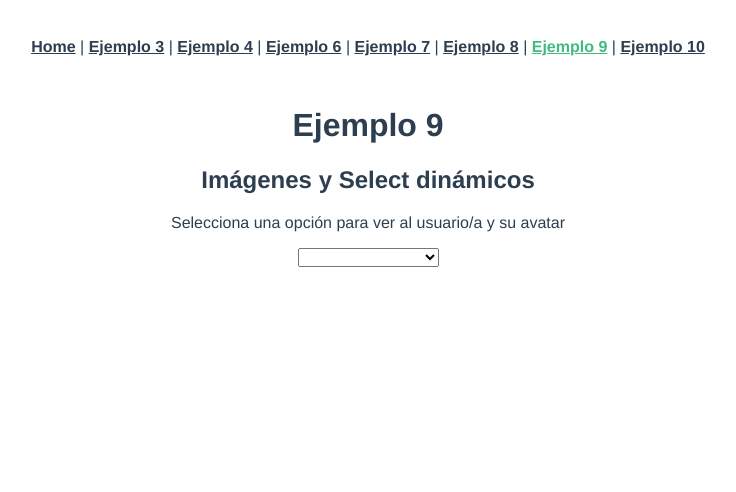
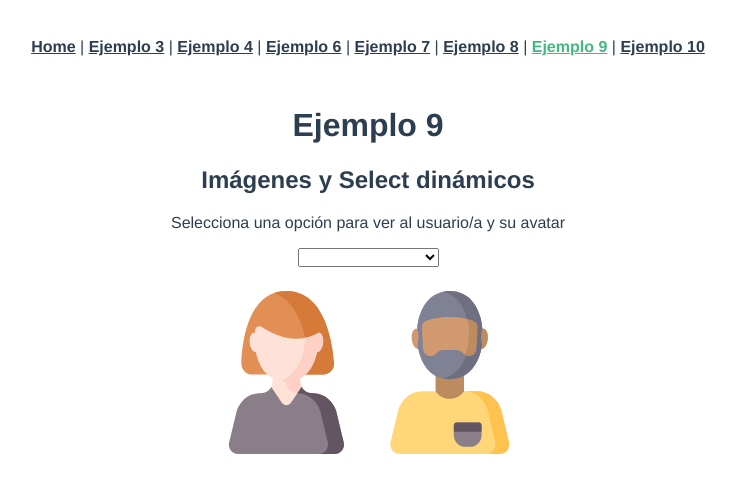
Before and after one commit to belopmardev/vue-ejercicios-3, a Vue app: page /ejemplo9 in a window 1280 px wide. Shown: the top 492 px of the page, without its empty margins (272-1008 px from the left). Built offline with nearby package versions, Linux system fonts and the light colour scheme.

Commit message:
Implementado el v-if y el v-else en el componente User

```diff
--- a/src/components/User.vue
+++ b/src/components/User.vue
@@ -9,8 +9,12 @@
         {{user.nombre}} - {{user.alt}}
       </option>
     </select>
-      <div class="avatar">
+      <div v-if="seleccionado" class="avatar">
         <img :src="seleccionado" :alt="seleccionado">
+      </div>
+      <div v-else class="avatar">
+        <img src="@/assets/avatarw.svg" alt="Avatar de mujer">
+        <img src="@/assets/avatarm.svg" alt=" Avatar de hombre">
       </div>
   </div>
 </div>
```
Also changed, not shown: src/assets/avatarm.svg (added), src/assets/avatarw.svg (added).
